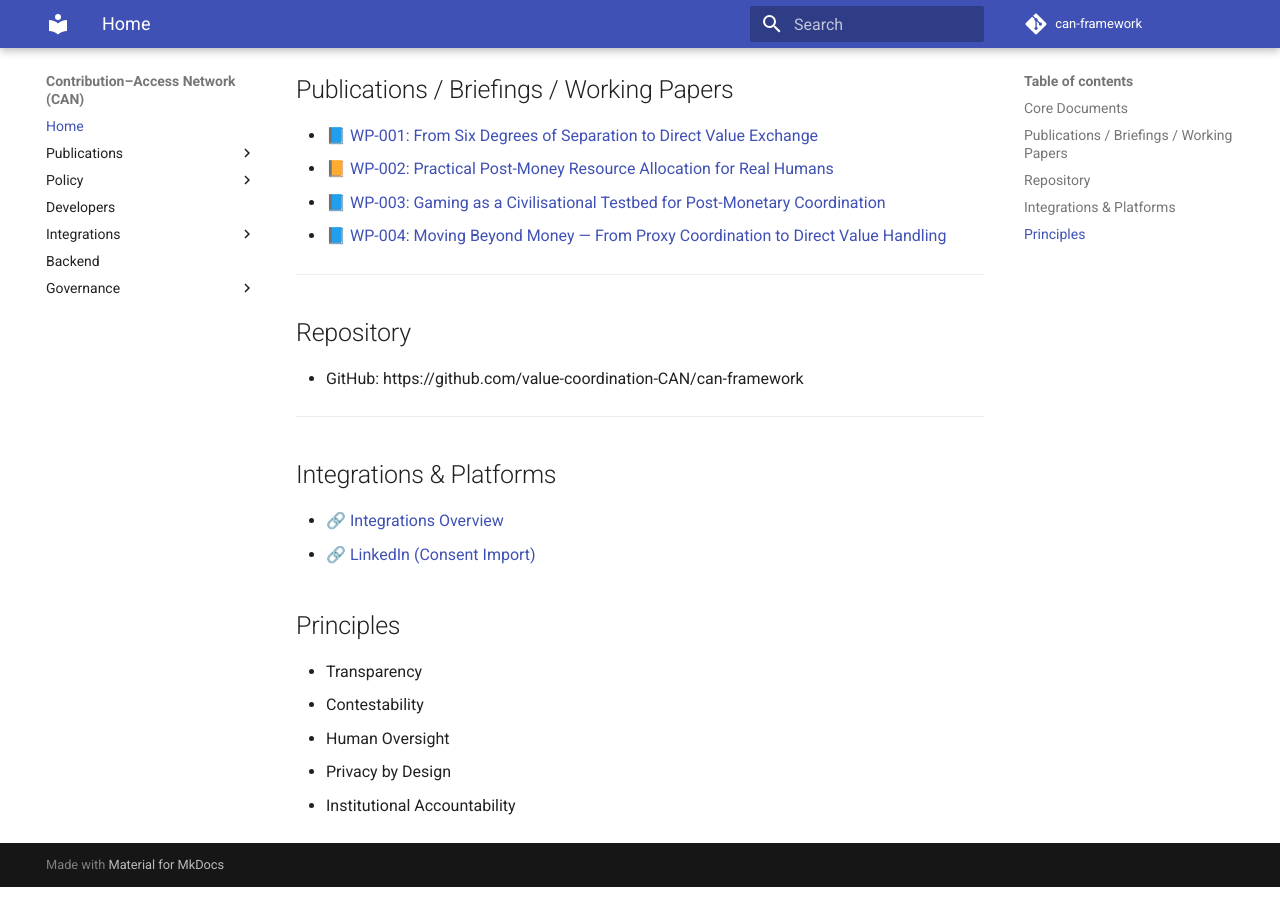
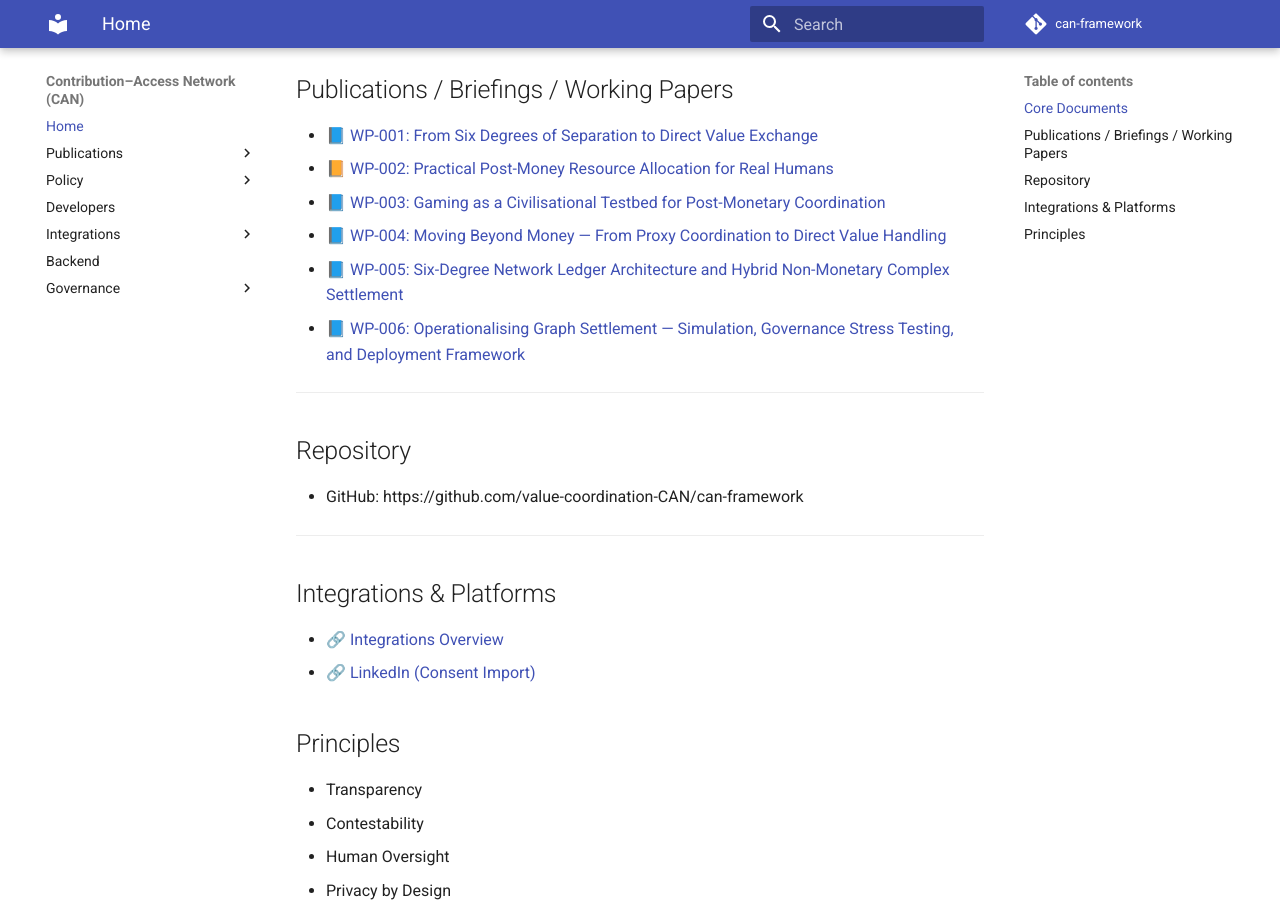
Before and after one commit to value-coordination-CAN/can-framework, an MkDocs documentation site: the page built from docs/index.md, in a window 1280 px wide and 900 px high, scrolled down 723 px. Built offline with MkDocs 1.6.1 and Material for MkDocs 9.7.7, drawn with Linux system fonts in a browser that asks for light colours; comment, search, counter and statistics services are not loaded.

Commit message:
Add WP-005/WP-006 publications and update site nav

```diff
--- a/docs/index.md
+++ b/docs/index.md
@@ -30,6 +30,8 @@ These documents define CAN’s governance, safeguards, technical architecture, a
 - 📙 [WP-002: Practical Post-Money Resource Allocation for Real Humans](publications/wp-002-practical-post-money-allocation/)
 - 📘 [WP-003: Gaming as a Civilisational Testbed for Post-Monetary Coordination](publications/wp-003-gaming-coordination.md)
 - 📘 [WP-004: Moving Beyond Money — From Proxy Coordination to Direct Value Handling](publications/wp-004-moving-beyond-money.md)
+- 📘 [WP-005: Six-Degree Network Ledger Architecture and Hybrid Non-Monetary Complex Settlement](publications/wp-005-six-degree-network-ledger/)
+- 📘 [WP-006: Operationalising Graph Settlement — Simulation, Governance Stress Testing, and Deployment Framework](publications/wp-006-operationalising-graph-settlement/)
 
 ---
 
```
